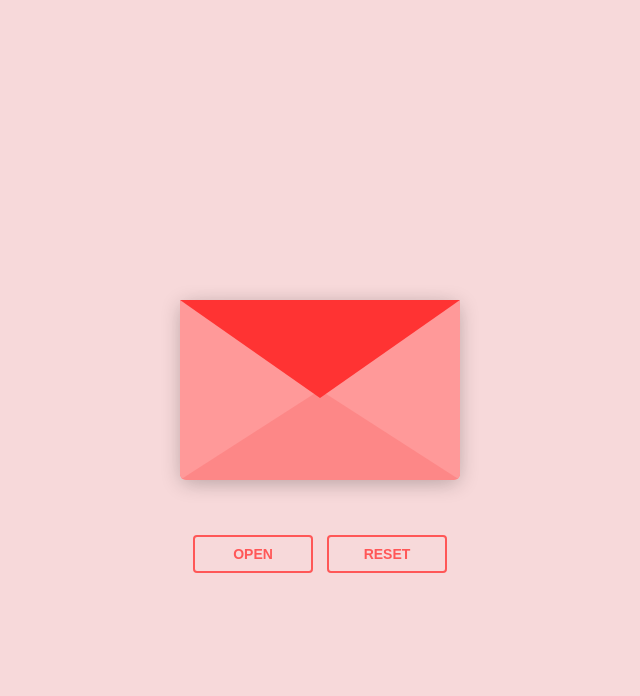
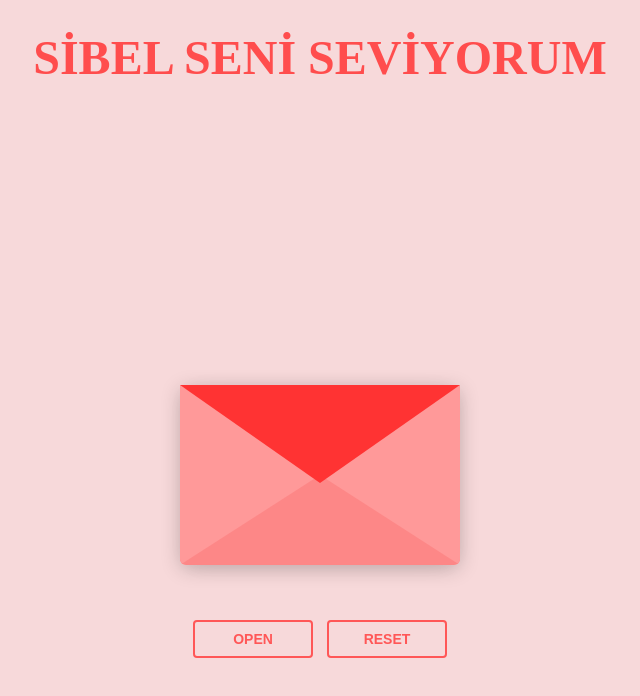
Before and after one commit to 0Alduin0/LoveLetter, a plain HTML site: page index.html in a window 1280 px wide. Shown: the whole page, without its empty margins (320-960 px from the left). Drawn offline with nearby package versions, Linux system fonts and the light colour scheme.

Commit message:
Add files via upload

```diff
--- a/index.html
+++ b/index.html
@@ -19,6 +19,9 @@
 </head>
 
 <body>
+  <div style="text-align: center; font-size: 48px; margin-top: 30px; font-weight: bold; color: #ff4d4d;">
+    SİBEL SENİ SEVİYORUM
+  </div>
   <div class="envlope-wrapper">
     <div id="envelope" class="close">
       <div class="front flap"></div>
```
